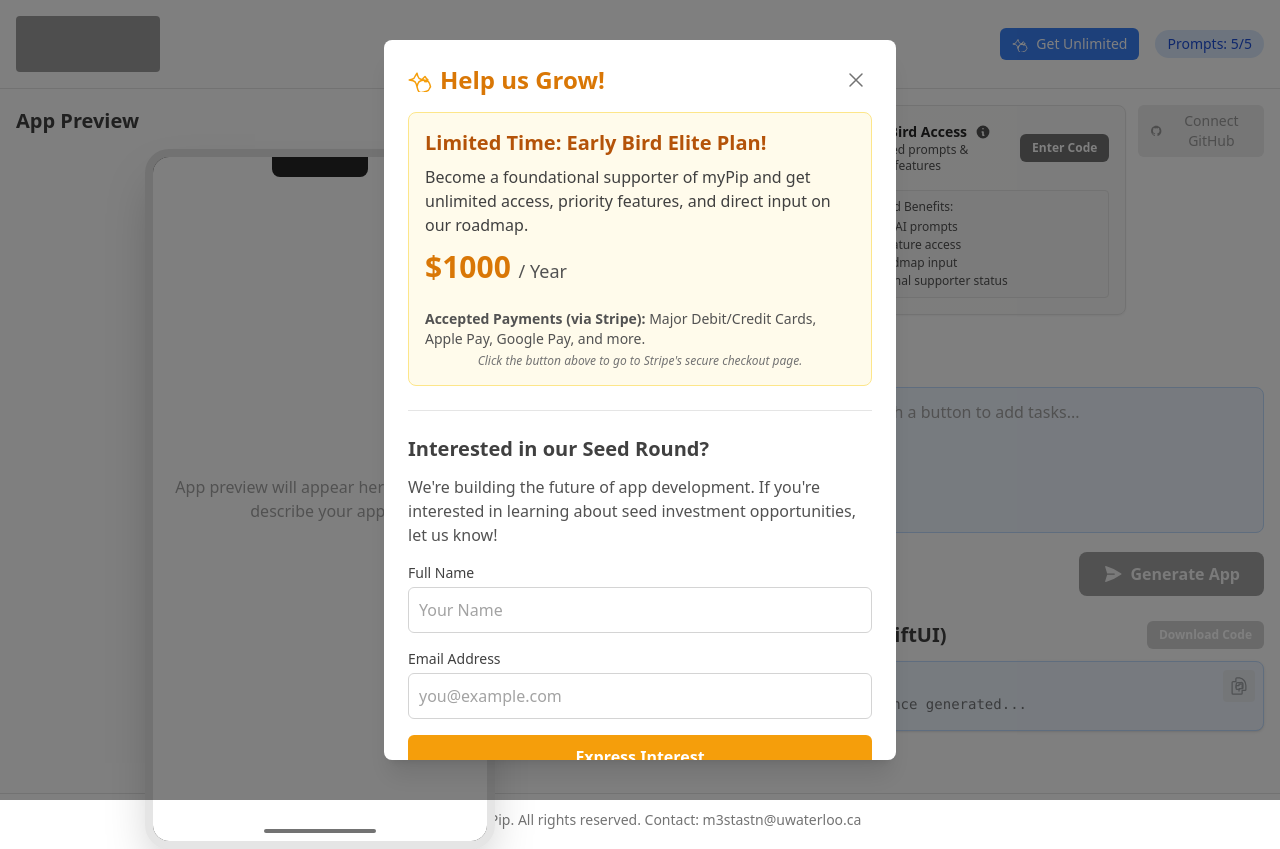
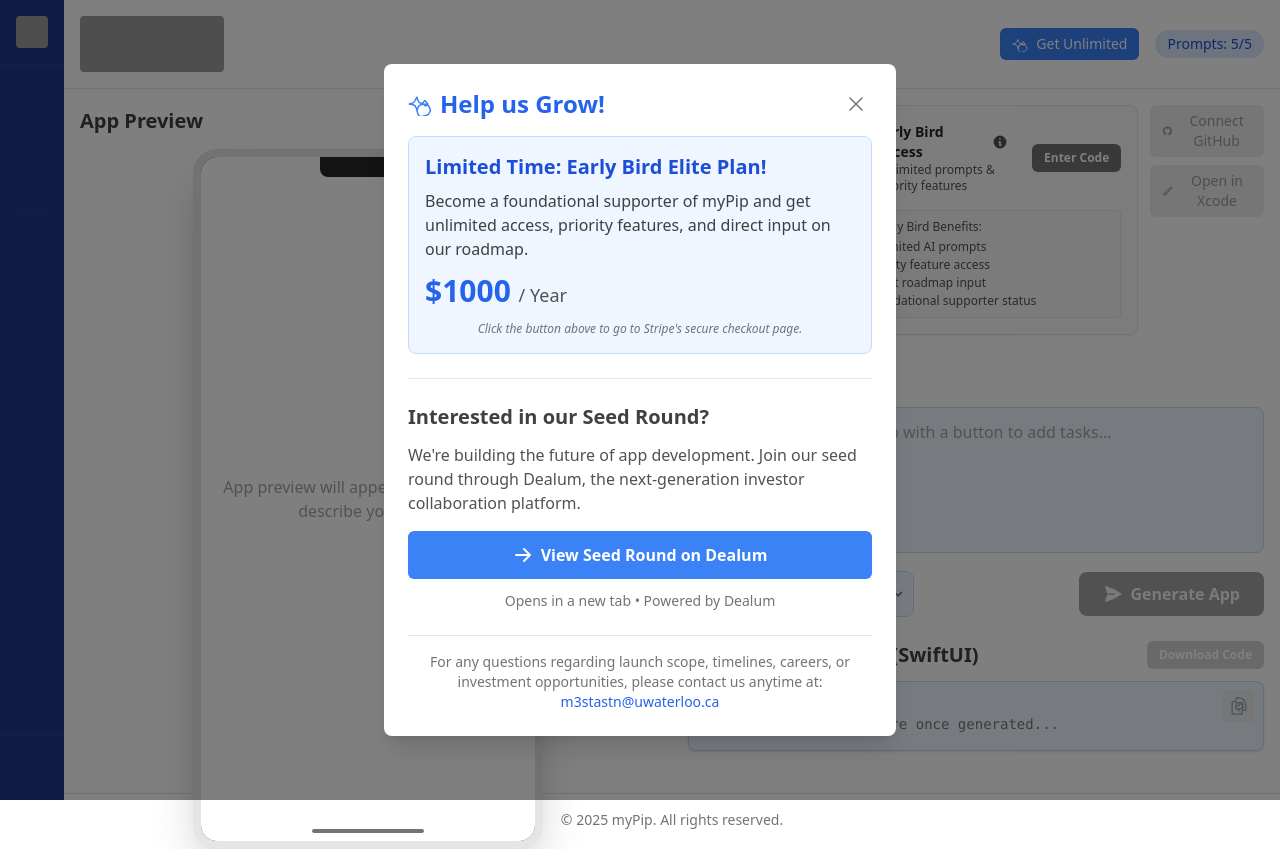
Before and after one commit to opendotfund/myPip, a React (Vite) app: page / in a window 1280 px wide. Both pictures are taken after a click on the button "Get Unlimited". Built offline with nearby package versions, Linux system fonts and the light colour scheme; grey boxes are pictures that could not be loaded.

Commit message:
Major UI improvements: Added hidden sidebar with Supabase/Stripe/n8n links, updated button layout, new logo, blue color scheme, removed seed round form for Dealum link, updated footer

```diff
--- a/App.tsx
+++ b/App.tsx
@@ -27,9 +27,6 @@
   const [chatHistory, setChatHistory] = useState<{ type: 'user' | 'ai' | 'interaction'; content: string }[]>([]);
 
   const [isSubscriptionModalOpen, setIsSubscriptionModalOpen] = useState<boolean>(false);
-  const [seedName, setSeedName] = useState<string>('');
-  const [seedEmail, setSeedEmail] = useState<string>('');
-  const [seedFormMessage, setSeedFormMessage] = useState<string | null>(null);
   const [previewRefreshKey, setPreviewRefreshKey] = useState<number>(0);
 
   const [userProvidedApiKey, setUserProvidedApiKey] = useState<string | null>(null); // Added
@@ -227,38 +224,110 @@
     }
   };
 
-  const handleSeedInterestSubmit = () => {
-    if (!seedName.trim() || !seedEmail.trim()) {
-      setSeedFormMessage("Please enter both name and email.");
-      return;
-    }
-    if (!/^\S+@\S+\.\S+$/.test(seedEmail)) {
-        setSeedFormMessage("Please enter a valid email address.");
-        return;
-    }
-
-    const subject = "Seed Round Interest";
-    const body = `Hi Misha,\n\nI am interested in your seed round for myPip.\nCould you tell me more!\n\nThanks,\n${seedName}`;
-    const mailtoLink = `mailto:${CONTACT_EMAIL}?subject=${encodeURIComponent(subject)}&body=${encodeURIComponent(body)}`;
-
-    window.location.href = mailtoLink;
-
-    setSeedFormMessage(`Thank you, ${seedName}! Your interest has been noted. If your email client didn't open, please manually send your details to ${CONTACT_EMAIL}.`);
-    setSeedName('');
-    setSeedEmail('');
-  };
-
   const refreshPreview = () => {
     setPreviewRefreshKey(prev => prev + 1);
   };
 
   return (
     <div className="flex flex-col min-h-screen bg-white text-neutral-800 font-sans">
+      {/* Hidden Sidebar */}
+      <div className="fixed left-0 top-0 h-full w-16 hover:w-64 transition-all duration-300 ease-in-out bg-blue-900 text-white z-30 group">
+        <div className="flex flex-col h-full">
+          {/* Logo/Header */}
+          <div className="p-4 border-b border-blue-800">
+            <div className="flex items-center">
+              <img
+                src="https://i.postimg.cc/QCGLyzyj/temp-Imagec-Se0jt.avif"
+                alt="myPip Logo"
+                className="h-8 w-8 rounded"
+              />
+              <span className="ml-3 text-sm font-semibold opacity-0 group-hover:opacity-100 transition-opacity duration-300">
+                myPip
+              </span>
+            </div>
+          </div>
+
+          {/* Navigation Links */}
+          <nav className="flex-1 p-4 space-y-2">
+            <a
+              href="https://supabase.com"
+              target="_blank"
+              rel="noopener noreferrer"
+              className="flex items-center p-2 rounded hover:bg-blue-800 transition-colors group/item"
+            >
+              <svg className="h-5 w-5" viewBox="0 0 24 24" fill="currentColor">
+                <path d="M20.29 12.29a1 1 0 0 0-1.42 0L15 16.17V4a1 1 0 0 0-2 0v12.17l-3.88-3.88a1 1 0 0 0-1.41 1.41l5.59 5.59a1 1 0 0 0 1.41 0l5.59-5.59a1 1 0 0 0 0-1.41z"/>
+              </svg>
+              <span className="ml-3 text-sm opacity-0 group-hover:opacity-100 transition-opacity duration-300">
+                Supabase
+              </span>
+            </a>
+
+            <a
+              href="https://stripe.com"
+              target="_blank"
+              rel="noopener noreferrer"
+              className="flex items-center p-2 rounded hover:bg-blue-800 transition-colors group/item"
+            >
+              <svg className="h-5 w-5" viewBox="0 0 24 24" fill="currentColor">
+                <path d="M12 2C6.48 2 2 6.48 2 12s4.48 10 10 10 10-4.48 10-10S17.52 2 12 2zm-2 15l-5-5 1.41-1.41L10 14.17l7.59-7.59L19 8l-9 9z"/>
+              </svg>
+              <span className="ml-3 text-sm opacity-0 group-hover:opacity-100 transition-opacity duration-300">
+                Stripe
+              </span>
+            </a>
+
+            <a
+              href="https://n8n.io"
+              target="_blank"
+              rel="noopener noreferrer"
+              className="flex items-center p-2 rounded hover:bg-blue-800 transition-colors group/item"
+            >
+              <svg className="h-5 w-5" viewBox="0 0 24 24" fill="currentColor">
+                <path d="M19 3H5c-1.1 0-2 .9-2 2v14c0 1.1.9 2 2 2h14c1.1 0 2-.9 2-2V5c0-1.1-.9-2-2-2zm-5 14H7v-2h7v2zm3-4H7v-2h10v2zm0-4H7V7h10v2z"/>
+              </svg>
+              <span className="ml-3 text-sm opacity-0 group-hover:opacity-100 transition-opacity duration-300">
+                n8n
+              </span>
+            </a>
+
+            {/* Configuration Section - Coming Soon */}
+            <div className="pt-4 border-t border-blue-800">
+              <div className="flex items-center p-2 rounded opacity-50 cursor-not-allowed">
+                <svg className="h-5 w-5" viewBox="0 0 24 24" fill="currentColor">
+                  <path d="M12 15.5A3.5 3.5 0 0 1 8.5 12A3.5 3.5 0 0 1 12 8.5a3.5 3.5 0 0 1 3.5 3.5a3.5 3.5 0 0 1-3.5 3.5m7.43-2.53c.04-.32.07-.64.07-.97c0-.33-.03-.66-.07-.98l2.11-1.65c.19-.15.24-.42.12-.64l-2-3.46c-.12-.22-.39-.3-.61-.22l-2.49 1c-.52-.4-1.08-.73-1.69-.98l-.38-2.65A.506.506 0 0 0 14 2h-4c-.25 0-.46.18-.5.42l-.38 2.65c-.61.25-1.17.59-1.69.98l-2.49-1c-.22-.08-.49 0-.61.22l-2 3.46c-.13.22-.07.49.12.64l2.11 1.65c-.04.32-.07.65-.07.98c0 .33.03.66.07.98l-2.11 1.65c-.19.15-.24.42-.12.64l2 3.46c.12.22.39.3.61.22l2.49-1c.52.4 1.08.73 1.69.98l.38 2.65c.04.24.25.42.5.42h4c.25 0 .46-.18.5-.42l.38-2.65c.61-.25 1.17-.59 1.69-.98l2.49 1c.22.08.49 0 .61-.22l2-3.46c.12-.22.07-.49-.12-.64l-2.11-1.65z"/>
+                </svg>
+                <span className="ml-3 text-sm opacity-0 group-hover:opacity-100 transition-opacity duration-300">
+                  Configuration
+                </span>
+                <span className="ml-auto text-xs bg-blue-700 px-2 py-1 rounded opacity-0 group-hover:opacity-100 transition-opacity duration-300">
+                  Soon
+                </span>
+              </div>
+            </div>
+          </nav>
+
+          {/* Footer */}
+          <div className="p-4 border-t border-blue-800">
+            <div className="flex items-center">
+              <svg className="h-4 w-4" viewBox="0 0 24 24" fill="currentColor">
+                <path d="M12 2C6.48 2 2 6.48 2 12s4.48 10 10 10 10-4.48 10-10S17.52 2 12 2zm-2 15l-5-5 1.41-1.41L10 14.17l7.59-7.59L19 8l-9 9z"/>
+              </svg>
+              <span className="ml-3 text-xs opacity-0 group-hover:opacity-100 transition-opacity duration-300">
+                Developer Tools
+              </span>
+            </div>
+          </div>
+        </div>
+      </div>
+
+      {/* Main Content with left margin for sidebar */}
+      <div className="ml-16">
         <header className="p-4 border-b border-neutral-200 sticky top-0 bg-white/80 backdrop-blur-md z-20">
           <div className="container mx-auto flex items-center justify-between">
             <div className="flex items-center">
               <img
-              src="https://i.postimg.cc/L8NLxJTv/Whisk-493ff6cbcd.jpg"
+                src="https://i.postimg.cc/QCGLyzyj/temp-Imagec-Se0jt.avif"
                 alt="myPip Logo"
                 className="h-14 w-36 rounded"
               />
@@ -305,7 +374,9 @@
           </div>
 
           <div className="flex flex-col space-y-6">
-          <div className="flex flex-col sm:flex-row justify-end items-start gap-3 mb-2">
+            <div className="flex justify-between items-start gap-3 mb-2">
+              {/* Left side - Deploy buttons stacked */}
+              <div className="flex flex-col gap-2">
                 <button
                   onClick={() => window.open('https://developer.apple.com/app-store/', '_blank')}
                   disabled
@@ -317,11 +388,28 @@
                   </svg>
                   Deploy to App Store
                 </button>
+                <button
+                  onClick={() => window.open('https://play.google.com/console/', '_blank')}
+                  disabled
+                  className="flex items-center px-3 py-1.5 bg-green-200 text-green-600 rounded-md text-xs font-semibold cursor-not-allowed opacity-70 transition-colors duration-150 focus:outline-none focus:ring-2 focus:ring-green-400 focus:ring-offset-1 focus:ring-offset-white"
+                  title="Deploy to Google Play Store (Coming Soon)"
+                >
+                  <svg className="h-4 w-4 mr-1.5" viewBox="0 0 24 24" fill="currentColor">
+                    <path d="M3,20.5V3.5C3,2.91 3.34,2.39 3.84,2.15L13.69,12L3.84,21.85C3.34,21.61 3,21.09 3,20.5M16.81,15.12L6.05,21.34L14.54,12.85L16.81,15.12M20.16,10.81C20.5,11.08 20.75,11.5 20.75,12C20.75,12.5 20.53,12.9 20.18,13.18L17.89,14.5L15.39,12L17.89,9.5L20.16,10.81M6.05,2.66L16.81,8.88L14.54,11.15L6.05,2.66Z"/>
+                  </svg>
+                  Deploy to Google Play
+                </button>
+              </div>
+
+              {/* Middle - API form */}
               <EarlyBirdApiInput
                 onApplyApiKey={handleApplyApiKey}
                 isLoading={isLoading}
                 onOpenSubscriptionModal={() => setIsSubscriptionModalOpen(true)}
               />
+
+              {/* Right side - Connect/Open buttons stacked */}
+              <div className="flex flex-col gap-2">
                 <button
                   title="Connect GitHub (Coming Soon)"
                   disabled
@@ -330,6 +418,17 @@
                   <GithubIcon className="h-4 w-4 mr-2" />
                   Connect GitHub
                 </button>
+                <button
+                  title="Open in Xcode (Coming Soon)"
+                  disabled
+                  className="flex items-center px-3 py-1.5 bg-neutral-200 text-neutral-500 rounded-md text-sm font-medium cursor-not-allowed opacity-70"
+                >
+                  <svg className="h-4 w-4 mr-2" viewBox="0 0 24 24" fill="currentColor">
+                    <path d="M14.06,9L15,9.94L5.92,19H5V18.08L14.06,9M17.66,3C17.41,3 17.15,3.1 16.96,3.29L15.13,5.12L18.88,8.87L20.71,7.04C21.1,6.65 21.1,6 20.71,5.63L18.37,3.29C18.17,3.09 17.92,3 17.66,3M14.06,6.19L3,17.25V21H6.75L17.81,9.94L14.06,6.19Z"/>
+                  </svg>
+                  Open in Xcode
+                </button>
+              </div>
             </div>
 
             {currentView === 'initial' && (
@@ -403,7 +502,7 @@
           </div>
         </main>
         <footer className="p-4 text-center text-sm text-neutral-500 border-t border-neutral-200">
-        &copy; {new Date().getFullYear()} {APP_TITLE}. All rights reserved. Contact: {CONTACT_EMAIL}
+          &copy; {new Date().getFullYear()} {APP_TITLE}. All rights reserved.
         </footer>
 
         {isSubscriptionModalOpen && (
@@ -411,17 +510,11 @@
             isOpen={isSubscriptionModalOpen}
             onClose={() => {
               setIsSubscriptionModalOpen(false);
-            setSeedFormMessage(null);
             }}
-          seedName={seedName}
-          setSeedName={setSeedName}
-          seedEmail={seedEmail}
-          setSeedEmail={setSeedEmail}
-          onSeedInterestSubmit={handleSeedInterestSubmit}
-          seedFormMessage={seedFormMessage}
             contactEmail={CONTACT_EMAIL}
           />
         )}
+      </div>
     </div>
   );
 };
--- a/components/SubscriptionModal.tsx
+++ b/components/SubscriptionModal.tsx
@@ -11,24 +11,12 @@
 interface SubscriptionModalProps {
   isOpen: boolean;
   onClose: () => void;
-  seedName: string;
-  setSeedName: (name: string) => void;
-  seedEmail: string;
-  setSeedEmail: (email: string) => void;
-  onSeedInterestSubmit: () => void;
-  seedFormMessage: string | null;
   contactEmail: string;
 }
 
 export const SubscriptionModal: React.FC<SubscriptionModalProps> = ({
   isOpen,
   onClose,
-  seedName,
-  setSeedName,
-  seedEmail,
-  setSeedEmail,
-  onSeedInterestSubmit,
-  seedFormMessage,
   contactEmail
 }) => {
   if (!isOpen) return null;
@@ -50,8 +38,8 @@
         onClick={(e) => e.stopPropagation()}
       >
         <div className="flex justify-between items-center mb-4">
-          <h2 id="subscription-modal-title" className="text-2xl font-semibold text-amber-600 flex items-center">
-            <SparklesIcon className="h-6 w-6 mr-2 text-amber-500" />
+          <h2 id="subscription-modal-title" className="text-2xl font-semibold text-blue-600 flex items-center">
+            <SparklesIcon className="h-6 w-6 mr-2 text-blue-500" />
             Help us Grow!
           </h2>
           <button
@@ -64,12 +52,12 @@
         </div>
 
         <div className="space-y-6">
-          <div className="bg-amber-50 p-4 rounded-lg border border-amber-200">
-            <h3 className="text-xl font-semibold text-amber-700 mb-2">Limited Time: Early Bird Elite Plan!</h3>
+          <div className="bg-blue-50 p-4 rounded-lg border border-blue-200">
+            <h3 className="text-xl font-semibold text-blue-700 mb-2">Limited Time: Early Bird Elite Plan!</h3>
             <p className="text-neutral-700 mb-1">
               Become a foundational supporter of myPip and get unlimited access, priority features, and direct input on our roadmap.
             </p>
-            <p className="text-3xl font-bold text-amber-600 my-3">$1000 <span className="text-lg font-normal text-neutral-600">/ Year</span></p>
+            <p className="text-3xl font-bold text-blue-600 my-3">$1000 <span className="text-lg font-normal text-neutral-600">/ Year</span></p>
 
             <div className="mt-2 w-full flex justify-center">
               <stripe-buy-button
@@ -79,9 +67,6 @@
               </stripe-buy-button>
             </div>
 
-            <p className="text-sm text-neutral-600 mt-3 mb-1">
-              <strong>Accepted Payments (via Stripe):</strong> Major Debit/Credit Cards, Apple Pay, Google Pay, and more.
-            </p>
              <p className="text-xs text-neutral-500 italic text-center">
               Click the button above to go to Stripe's secure checkout page.
             </p>
@@ -90,50 +75,27 @@
           <div className="border-t border-neutral-200 pt-6">
             <h3 className="text-xl font-semibold text-neutral-700 mb-3">Interested in our Seed Round?</h3>
             <p className="text-neutral-600 mb-4">
-              We're building the future of app development. If you're interested in learning about seed investment opportunities, let us know!
+              We're building the future of app development. Join our seed round through Dealum, the next-generation investor collaboration platform.
             </p>
-            <form onSubmit={(e) => { e.preventDefault(); onSeedInterestSubmit(); }} className="space-y-4">
-              <div>
-                <label htmlFor="seedName" className="block text-sm font-medium text-neutral-700 mb-1">Full Name</label>
-                <input
-                  type="text"
-                  id="seedName"
-                  value={seedName}
-                  onChange={(e) => setSeedName(e.target.value)}
-                  className="w-full p-2.5 bg-white border border-neutral-300 rounded-md focus:ring-2 focus:ring-amber-500 focus:border-amber-500 text-neutral-800 placeholder-neutral-400"
-                  placeholder="Your Name"
-                  required
-                />
-              </div>
-              <div>
-                <label htmlFor="seedEmail" className="block text-sm font-medium text-neutral-700 mb-1">Email Address</label>
-                <input
-                  type="email"
-                  id="seedEmail"
-                  value={seedEmail}
-                  onChange={(e) => setSeedEmail(e.target.value)}
-                  className="w-full p-2.5 bg-white border border-neutral-300 rounded-md focus:ring-2 focus:ring-amber-500 focus:border-amber-500 text-neutral-800 placeholder-neutral-400"
-                  placeholder="you@example.com"
-                  required
-                />
-              </div>
-              <button
-                type="submit"
-                className="w-full px-5 py-2.5 bg-amber-500 hover:bg-amber-600 text-white font-semibold rounded-md transition-colors focus:outline-none focus:ring-2 focus:ring-amber-400"
-              >
-                Express Interest
-              </button>
-              {seedFormMessage && (
-                <p className={`mt-3 text-sm ${seedFormMessage.startsWith("Thank you") ? 'text-emerald-600' : 'text-red-600'}`}>
-                  {seedFormMessage}
-                </p>
-              )}
-            </form>
+            <a
+              href="https://app.dealum.com/#/company/fundingroundprofile/26521/o1727cw9xv2yu27n1f0pdq2yoyqq1jnc"
+              target="_blank"
+              rel="noopener noreferrer"
+              className="w-full flex items-center justify-center px-5 py-3 bg-blue-500 hover:bg-blue-600 text-white font-semibold rounded-md transition-colors focus:outline-none focus:ring-2 focus:ring-blue-400"
+            >
+              <svg className="h-5 w-5 mr-2" fill="currentColor" viewBox="0 0 20 20">
+                <path fillRule="evenodd" d="M10.293 3.293a1 1 0 011.414 0l6 6a1 1 0 010 1.414l-6 6a1 1 0 01-1.414-1.414L14.586 11H3a1 1 0 110-2h11.586l-4.293-4.293a1 1 0 010-1.414z" clipRule="evenodd" />
+              </svg>
+              View Seed Round on Dealum
+            </a>
+            <p className="text-sm text-neutral-500 mt-3 text-center">
+              Opens in a new tab • Powered by Dealum
+            </p>
           </div>
 
           <div className="text-center text-sm text-neutral-500 mt-6 pt-4 border-t border-neutral-200">
             <p>For any questions regarding launch scope, timelines, careers, or investment opportunities, please contact us anytime at:</p>
-            <a href={`mailto:${contactEmail}`} className="font-medium text-amber-600 hover:text-amber-700">
+            <a href={`mailto:${contactEmail}`} className="font-medium text-blue-600 hover:text-blue-700">
               {contactEmail}
             </a>
           </div>
```
Lines whose indentation alone changed are shown as unchanged.
